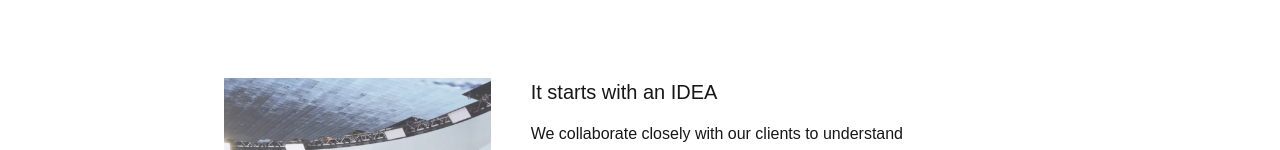
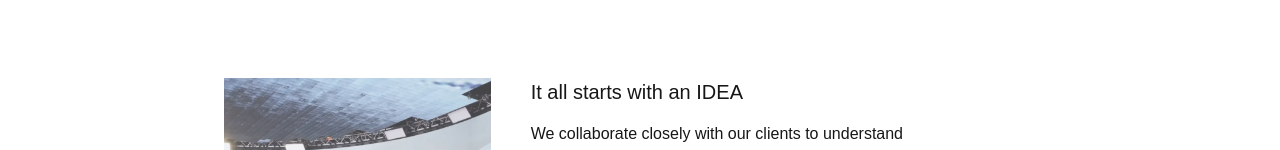
Before and after one commit to acmestagevp/acmevp-website, a Next.js app: page / in a window 1280 px wide. Shown: the part 802-952 px from the top of the page. Built offline with nearby package versions, Linux system fonts and the light colour scheme.

Commit message:
vercel take 2

```diff
--- a/constants/home.ts
+++ b/constants/home.ts
@@ -8,7 +8,7 @@ export const home = [
 	},
 	{
 		component: "Content",
-		title: "It starts with an IDEA",
+		title: "It all starts with an IDEA",
 		subtitle:
 			"We collaborate closely with our clients to understand their vision and goals, ensuring that every project we undertake is tailored to their unique needs.",
 		graphic: "/images/content-1-1.png",
```
